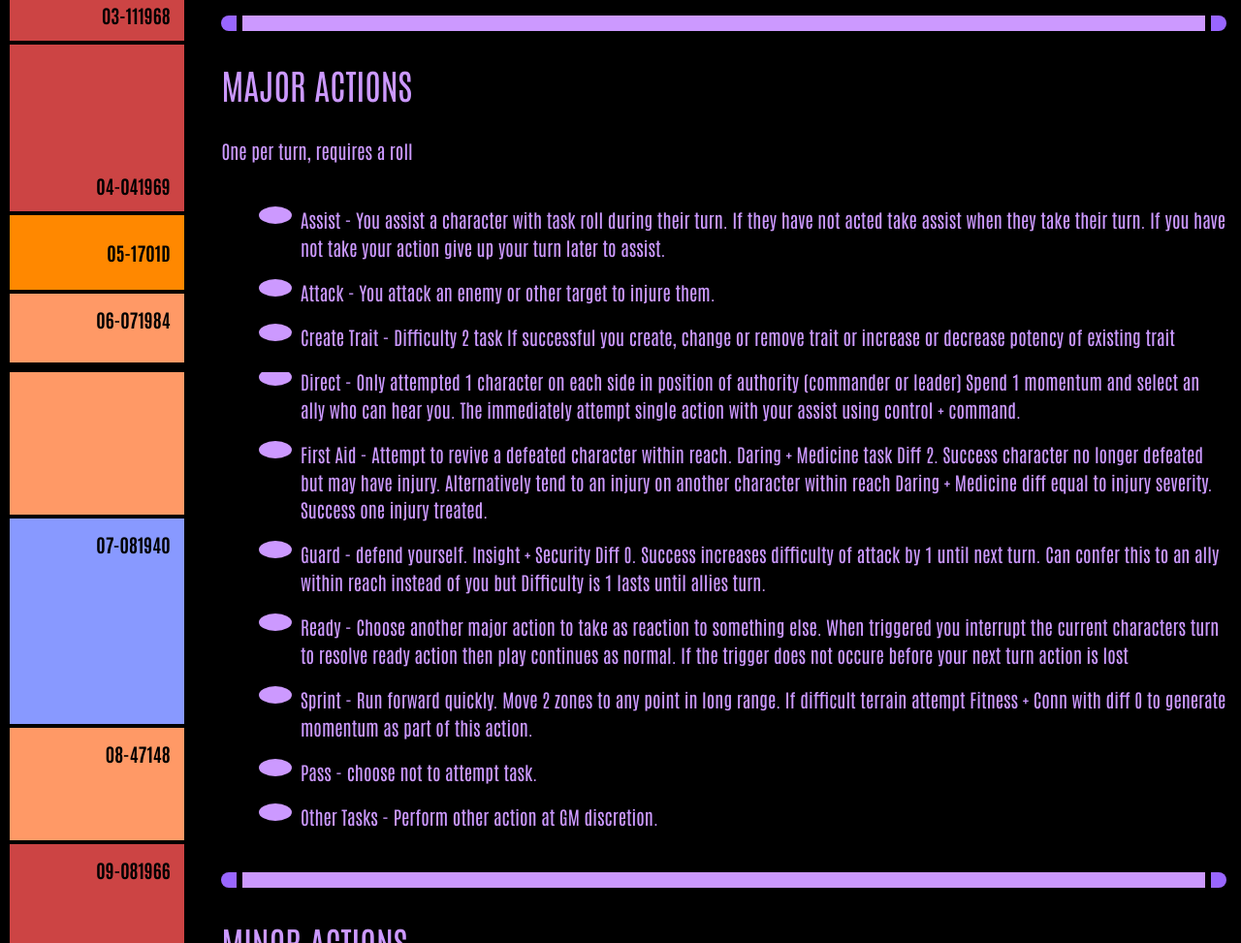
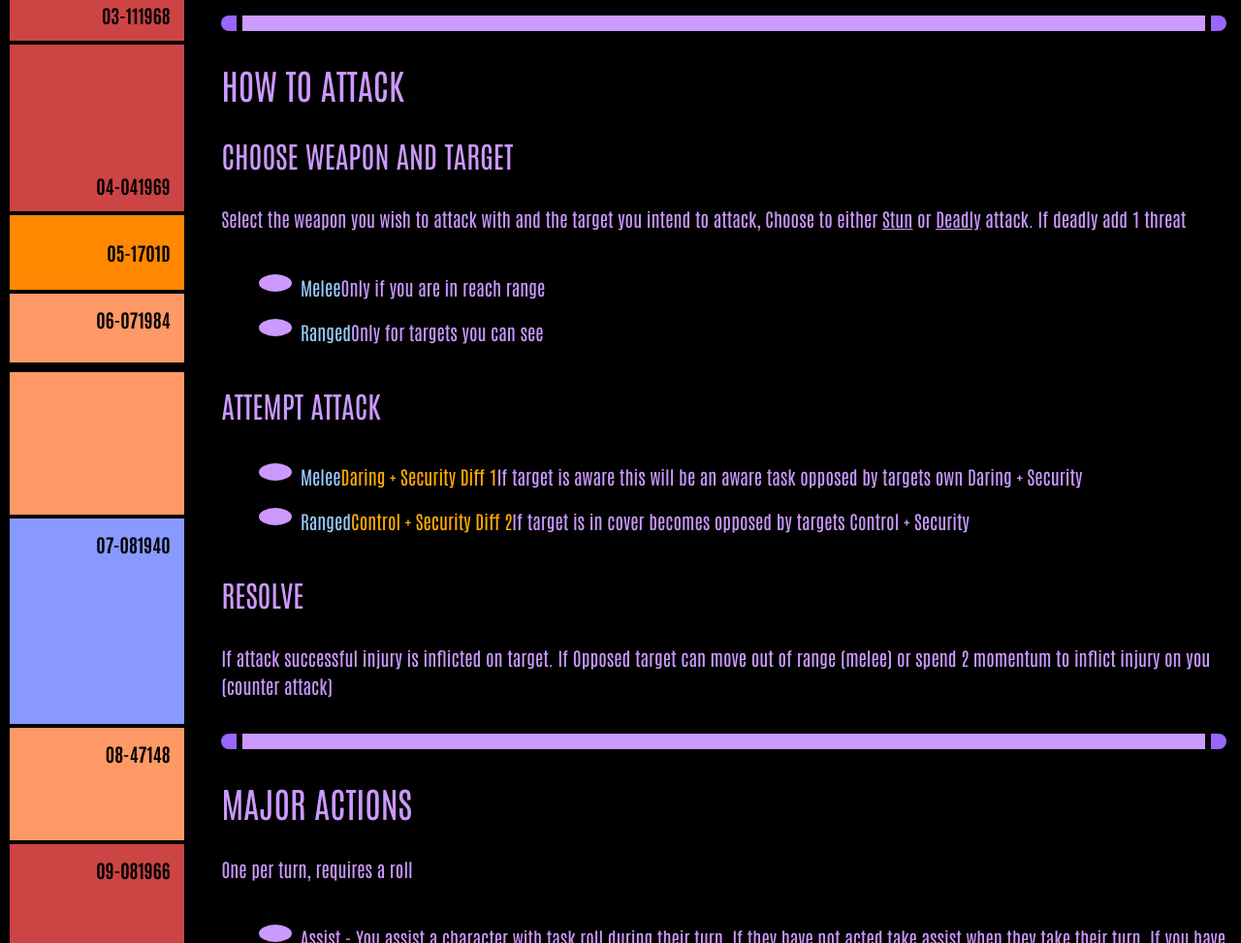
Before and after one commit to Paul-Heckles/STA-Quick-Reference, a plain HTML site: page Ground.html in a window 1280 px wide. Shown: the part 416-1389 px from the top of the page at 97% size. Drawn offline with Linux system fonts and the light colour scheme.

Commit message:
Added flow of ground attack

```diff
--- a/Ground.html
+++ b/Ground.html
@@ -432,6 +432,21 @@
 					<main>
 						<h2>Ground Actions</h2>
 						<hr class="lcars-bar">
+						<h3>How to Attack</h3>
+							<h4>Choose Weapon and Target</h4>
+							<p>Select the weapon you wish to attack with and the target you intend to attack, Choose to either <u>Stun</u> or <u>Deadly</u> attack. If deadly add 1 threat</p>
+							<ul class="lcars-list">
+								<li><span class="font-ice">Melee</span>Only if you are in <b>reach</b> range</li>
+								<li><span class="font-ice">Ranged</span>Only for targets you can see</li>
+							</ul>
+							<h4>Attempt Attack</h4>
+							<ul class="lcars-list">
+								<li><span class="font-ice">Melee</span><span class="font-gold">Daring + Security Diff 1</span>If target is aware this will be an aware task opposed by targets own Daring + Security</li>
+								<li><span class="font-ice">Ranged</span><span class="font-gold">Control + Security Diff 2</span>If target is in cover becomes opposed by targets Control + Security</li>
+							</ul>
+							<h4>Resolve</h4>
+							<p>If attack successful injury is inflicted on target. If <b>Opposed</b> target can move out of range (melee) or spend 2 momentum to inflict injury on you (counter attack)</p>
+						<hr class="lcars-bar">
 						<h3>Major Actions</h3>
 						<p>One per turn, requires a roll</p>
 						<ul class="lcars-list">
```
